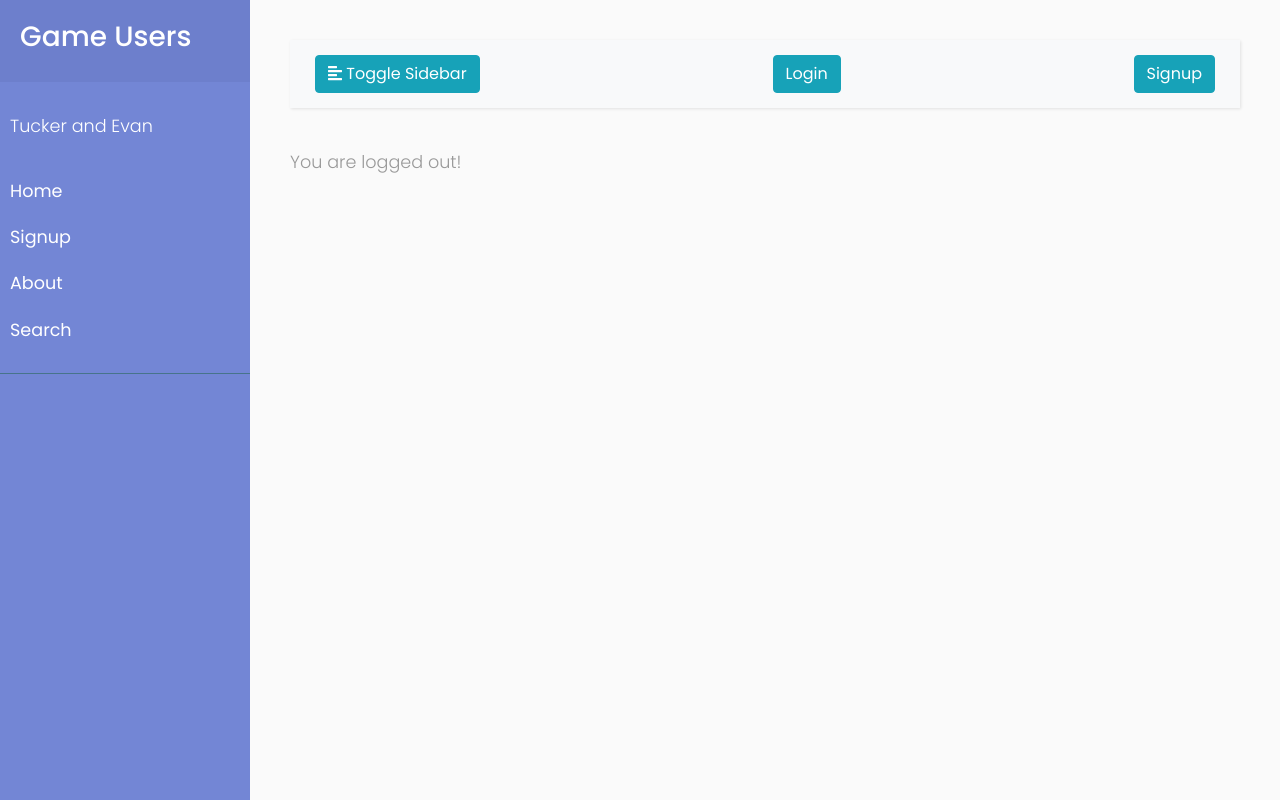
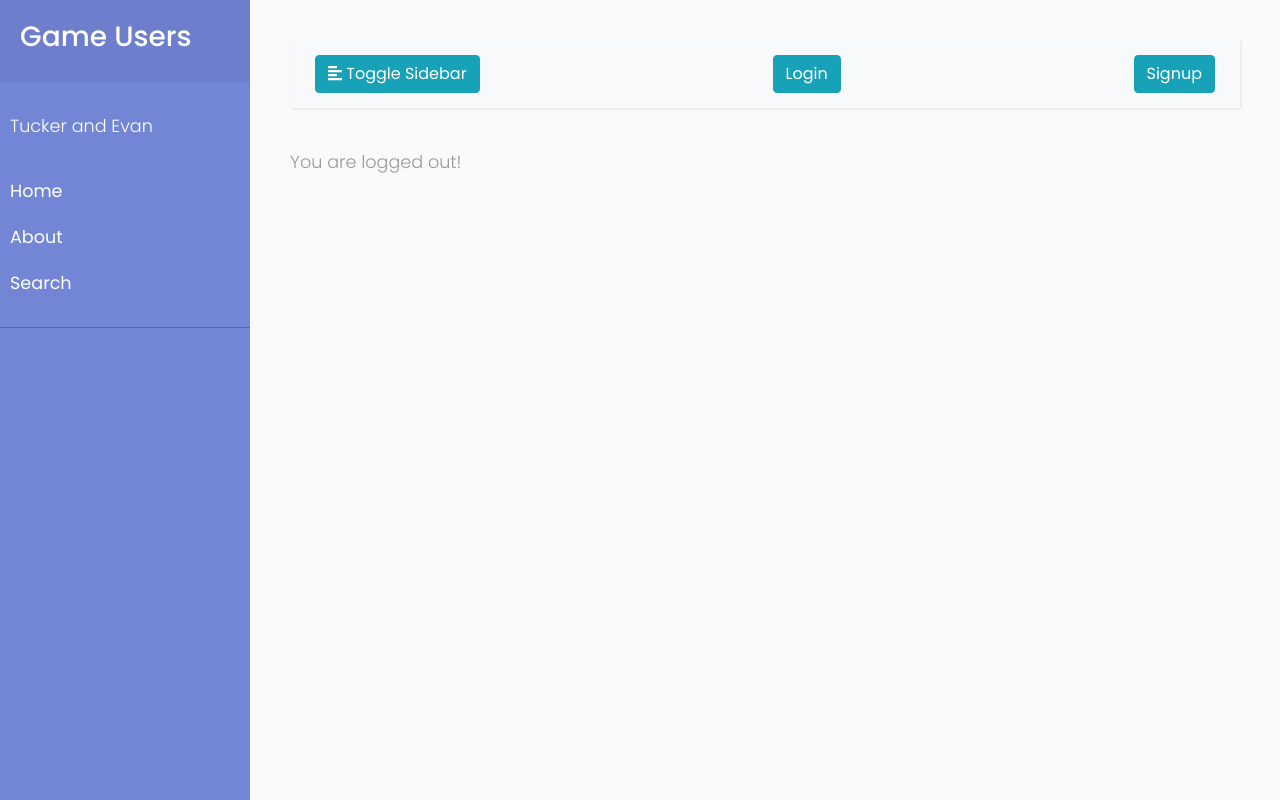
Before and after one commit to evanrh/game_management_4620, a PHP site: page /index.php in a window 1280 px wide. Run offline with PHP 8.4, Linux system fonts and the light colour scheme; some libraries are stand-ins or nearby versions.

Commit message:
Removed signup from side bar when not logged in b/ it is in the header.

```diff
--- a/header.php
+++ b/header.php
@@ -33,11 +33,7 @@
 
                     <?php
                         // Do not show signup button if user is logged in
-                        if(!isset($_SESSION['username'])) {
-                            echo '<li>
-                            <a href="signup.php">Signup</a>
-                            </li>';
-                        }
+                        if(!isset($_SESSION['username'])) {}
                         else {
                             // Insert profile link
                             echo '<li>
```
